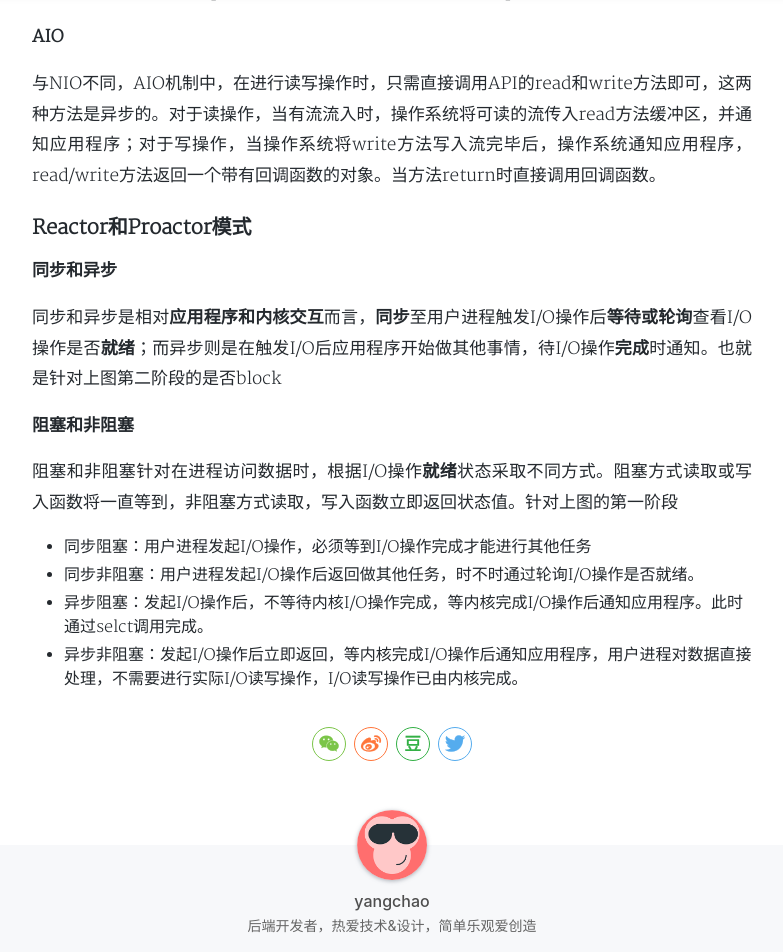
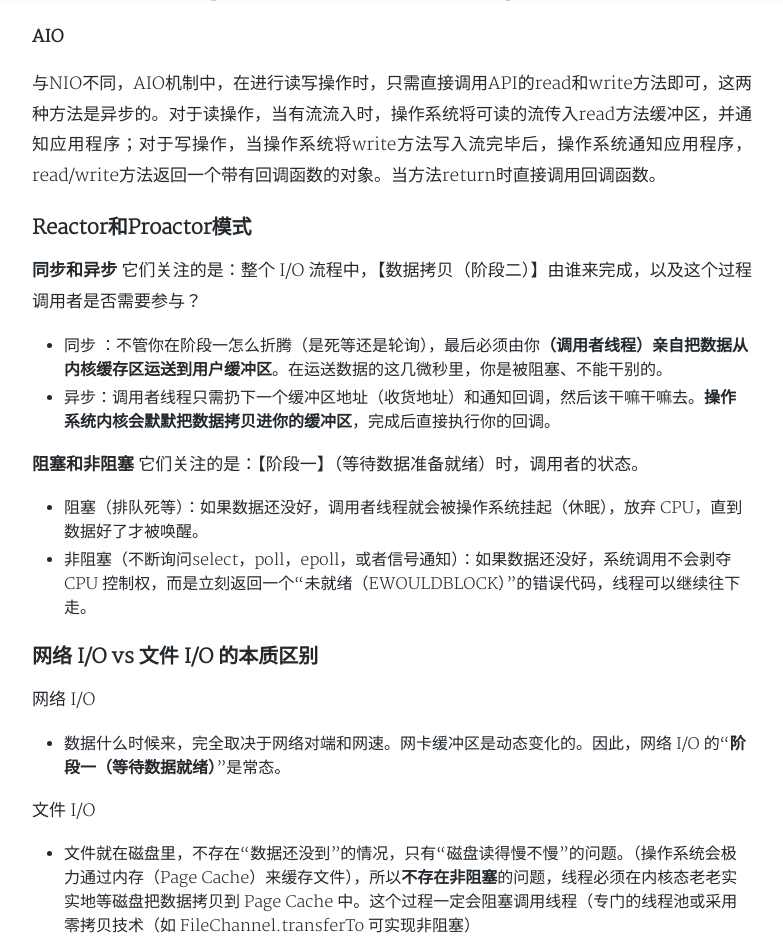
Before and after one commit to gobige/gobige.github.io, a Jekyll site: the page built from _posts/2017-11-7-io.md, in a window 1280 px wide and 1400 px high, scrolled down 5539 px. Shown: the top 952 px of the window, without its empty margins (248-1031 px from the left). Built offline with Jekyll 4.4.1, drawn with Linux system fonts in a browser that asks for light colours; nearby versions of some CDN libraries; a style sheet for code colours, icons or effects is not loaded.

Commit message:
Update 2017-11-7-io.md

```diff
--- a/_posts/2017-11-7-io.md
+++ b/_posts/2017-11-7-io.md
@@ -119,14 +119,19 @@ selector运行单线程处理多个channel，当我们获取I/O时，先向selec
 ### Reactor和Proactor模式
 
 **同步和异步**
-
-同步和异步是相对**应用程序和内核交互**而言，**同步**至用户进程触发I/O操作后**等待或轮询**查看I/O操作是否**就绪**；而异步则是在触发I/O后应用程序开始做其他事情，待I/O操作**完成**时通知。也就是针对上图第二阶段的是否block
+它们关注的是：整个 I/O 流程中，【数据拷贝（阶段二）】由谁来完成，以及这个过程调用者是否需要参与？
+- 同步 ：不管你在阶段一怎么折腾（是死等还是轮询），最后必须由你**（调用者线程）亲自把数据从内核缓存区运送到用户缓冲区**。在运送数据的这几微秒里，你是被阻塞、不能干别的。
+- 异步：调用者线程只需扔下一个缓冲区地址（收货地址）和通知回调，然后该干嘛干嘛去。**操作系统内核会默默把数据拷贝进你的缓冲区**，完成后直接执行你的回调。
 
 **阻塞和非阻塞**
+它们关注的是：【阶段一】（等待数据准备就绪）时，调用者的状态。
+- 阻塞（排队死等）：如果数据还没好，调用者线程就会被操作系统挂起（休眠），放弃 CPU，直到数据好了才被唤醒。
+- 非阻塞（不断询问select，poll，epoll，或者信号通知）：如果数据还没好，系统调用不会剥夺 CPU 控制权，而是立刻返回一个“未就绪（EWOULDBLOCK）”的错误代码，线程可以继续往下走。
 
-阻塞和非阻塞针对在进程访问数据时，根据I/O操作**就绪**状态采取不同方式。阻塞方式读取或写入函数将一直等到，非阻塞方式读取，写入函数立即返回状态值。针对上图的第一阶段
 
-- 同步阻塞：用户进程发起I/O操作，必须等到I/O操作完成才能进行其他任务
-- 同步非阻塞：用户进程发起I/O操作后返回做其他任务，时不时通过轮询I/O操作是否就绪。
-- 异步阻塞：发起I/O操作后，不等待内核I/O操作完成，等内核完成I/O操作后通知应用程序。此时通过selct调用完成。
-- 异步非阻塞：发起I/O操作后立即返回，等内核完成I/O操作后通知应用程序，用户进程对数据直接处理，不需要进行实际I/O读写操作，I/O读写操作已由内核完成。
+### 网络 I/O vs 文件 I/O 的本质区别
+网络 I/O
+- 数据什么时候来，完全取决于网络对端和网速。网卡缓冲区是动态变化的。因此，网络 I/O 的“**阶段一（等待数据就绪）**”是常态。
+
+文件 I/O
+- 文件就在磁盘里，不存在“数据还没到”的情况，只有“磁盘读得慢不慢”的问题。（操作系统会极力通过内存（Page Cache）来缓存文件），所以**不存在非阻塞**的问题，线程必须在内核态老老实实地等磁盘把数据拷贝到 Page Cache 中。这个过程一定会阻塞调用线程（专门的线程池或采用零拷贝技术（如 FileChannel.transferTo 可实现非阻塞）
```
